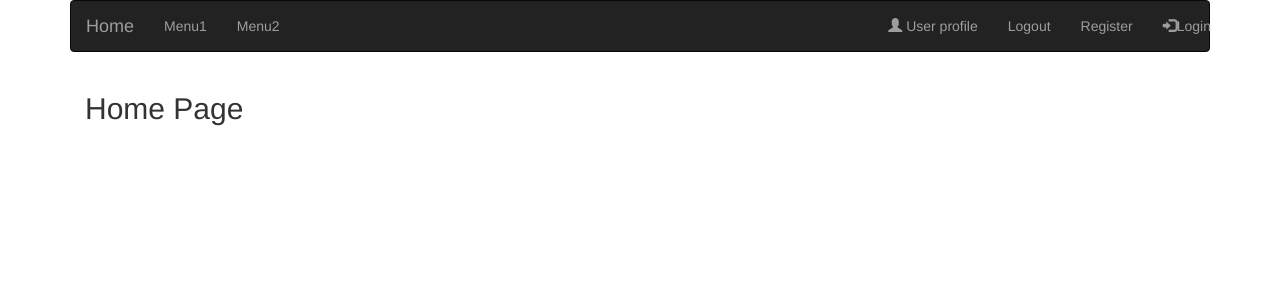
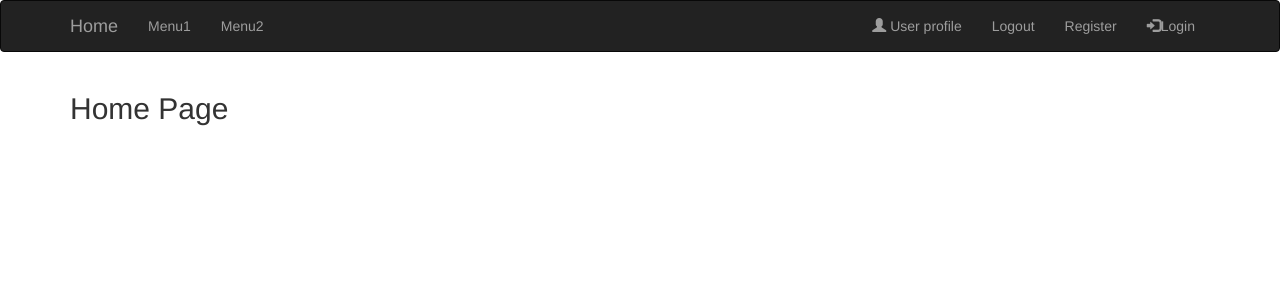
Before and after one commit to DiMukha/PythonFlaskProject_BI_Team, a Flask app: page / in a window 1280 px wide. Shown: the top 300 px of the page. Run offline with Flask 2, Linux system fonts and the light colour scheme; some libraries are stand-ins or nearby versions.

Commit message:
delete container in base.html

```diff
--- a/templates/base.html
+++ b/templates/base.html
@@ -1,13 +1,10 @@
 {% extends 'bootstrap/base.html' %}
 {% block title %}{% endblock %}
-{% block body_attribs %} class="container"{% endblock %}
 
 {% block body %}
 
 {% block navbar %}
-
     {% include 'nav_menu.html' %}
-
 {% endblock %}
 
   <div class="container">
```
